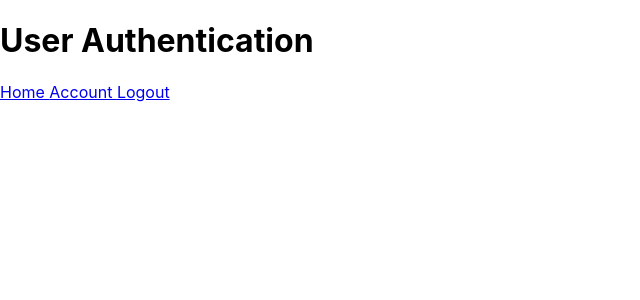
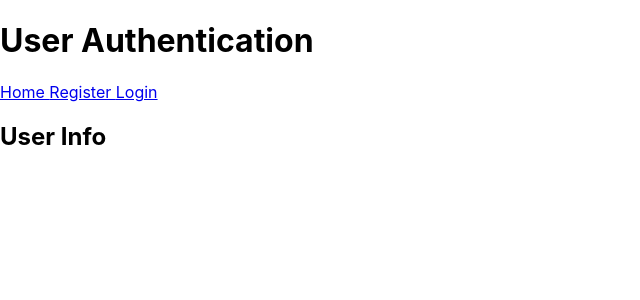
Before and after one commit to rithvik24/My-Notes, a React (Create React App) app: page /account in a window 1280 px wide. Shown: the top 300 px of the page, without its empty margins (0-640 px from the left). Built offline with nearby package versions, Linux system fonts and the light colour scheme.

Commit message:
user account component added

```diff
--- a/src/actions/usersActions.js
+++ b/src/actions/usersActions.js
@@ -38,6 +38,24 @@ export const asyncLoginUser = (formData,handleReset,handleIsLoggedIn) => {
         })
     }
 }
+
+export const asyncLogoutUser = (handleIsLoggedIn) => {
+    return () => {
+        axios.delete('https://dct-user-auth.herokuapp.com/users/logout',{
+            headers : { 'x-auth' : localStorage.getItem('token') }
+        })
+        .then((response) => {
+            const result = response.data
+            alert(result.notice)
+            localStorage.removeItem('token')
+            handleIsLoggedIn()
+        })
+        .catch((err) => {
+            alert(err.message)
+        })
+    }
+}
+
 export const setUser = (formData) => {
     return {
         type : 'SET_USER',
--- /dev/null
+++ b/src/components/userAuth/Account.js
@@ -0,0 +1,11 @@
+import React from 'react'
+
+const Account = (props) => {
+  return (
+    <div>
+        <h2> User Info </h2>
+    </div>
+  )
+}
+
+export default Account
--- a/src/components/userAuth/Login.js
+++ b/src/components/userAuth/Login.js
@@ -51,6 +51,7 @@ const Login = (props) => {
             const handleReset = () => {
                 setEmail('')
                 setPassword('')
+                props.history.push('/')
             }
             dispatch(asyncLoginUser(formData,handleReset,handleIsLoggedIn))
         }else{
--- a/src/components/userAuth/NavBar.js
+++ b/src/components/userAuth/NavBar.js
@@ -1,18 +1,32 @@
 import React,{useState,useEffect} from 'react'
-import { Link, Route } from 'react-router-dom'
+import { Link, Route , withRouter } from 'react-router-dom'
+import { useDispatch } from 'react-redux'
 import Home from './Home'
 import Register from './Register'
 import Login from './Login'
+import { asyncLogoutUser } from '../../actions/usersActions'
+import Account from './Account'
 
-const NavBar = () => {
+const NavBar = (props) => {
   const [ isLoggedIn , setIsLoggedIn ] = useState(false)
+
+  const dispatch = useDispatch()
 
   const handleIsLoggedIn = () => {
     setIsLoggedIn(!isLoggedIn)
   }
 
-  useEffect(() => {
-      setIsLoggedIn(!isLoggedIn)
+  const handleLogout = () => {
+    const confirm = window.confirm('Are you sure?')
+    if(confirm){
+      dispatch(asyncLogoutUser(handleIsLoggedIn))
+    }
+  }
+
+    useEffect(() => {
+      if(localStorage.getItem('token')){
+        setIsLoggedIn(true)
+      }
   },[])
 
 return (
@@ -21,8 +35,8 @@ return (
         {
           isLoggedIn ? (
             <>
-              <Link to='/acount'> Account </Link>
-              <Link to='/logout'> Logout </Link>
+              <Link to='/account'> Account </Link>
+              <Link to={`${props.location.pathname}`} onClick={handleLogout} > Logout </Link>
             </>
           ) : (
             <>
@@ -36,8 +50,9 @@ return (
         <Route path='/login' render = { (props) => {
           return <Login {...props}  handleIsLoggedIn = {handleIsLoggedIn}/>
         } }/>
+        <Route path = '/account' component = {Account}/>
     </div>
   )
 }
 
-export default NavBar
+export default withRouter(NavBar)
```
